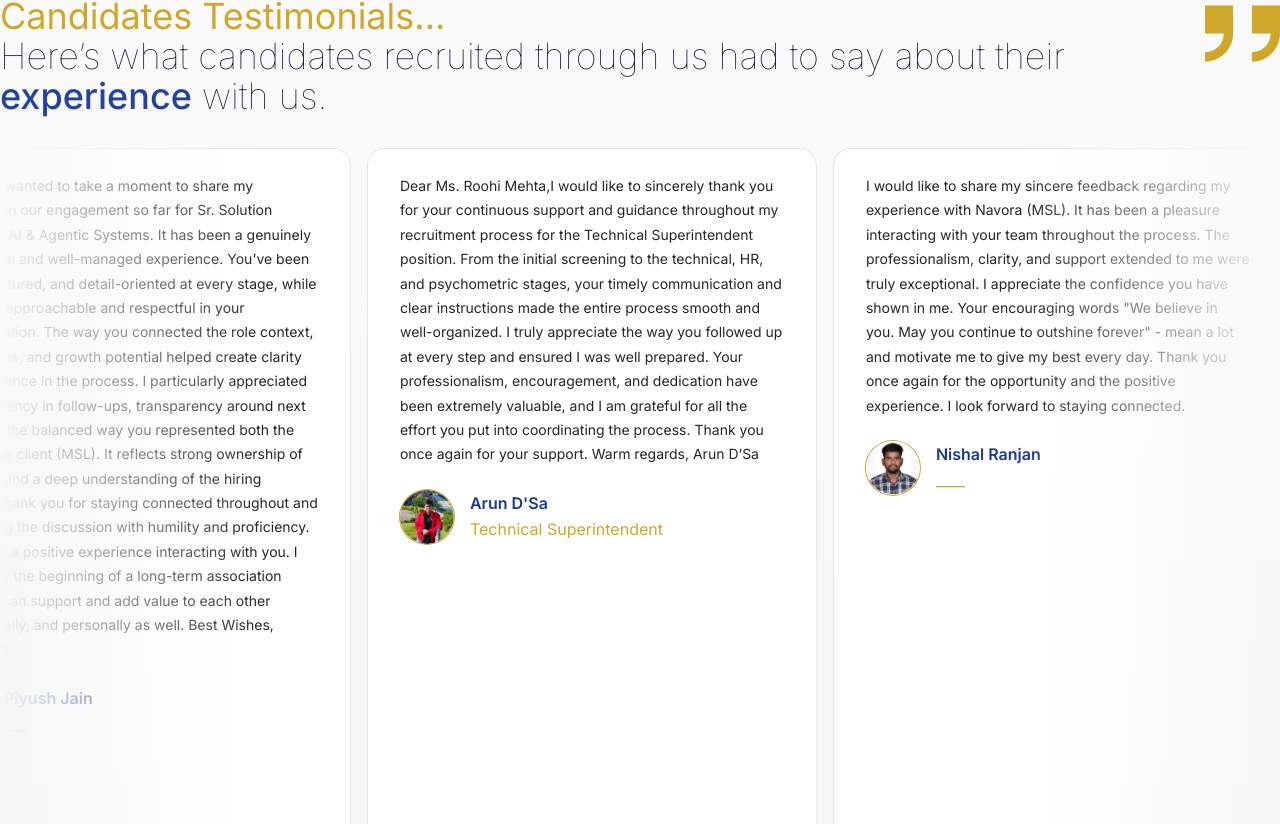
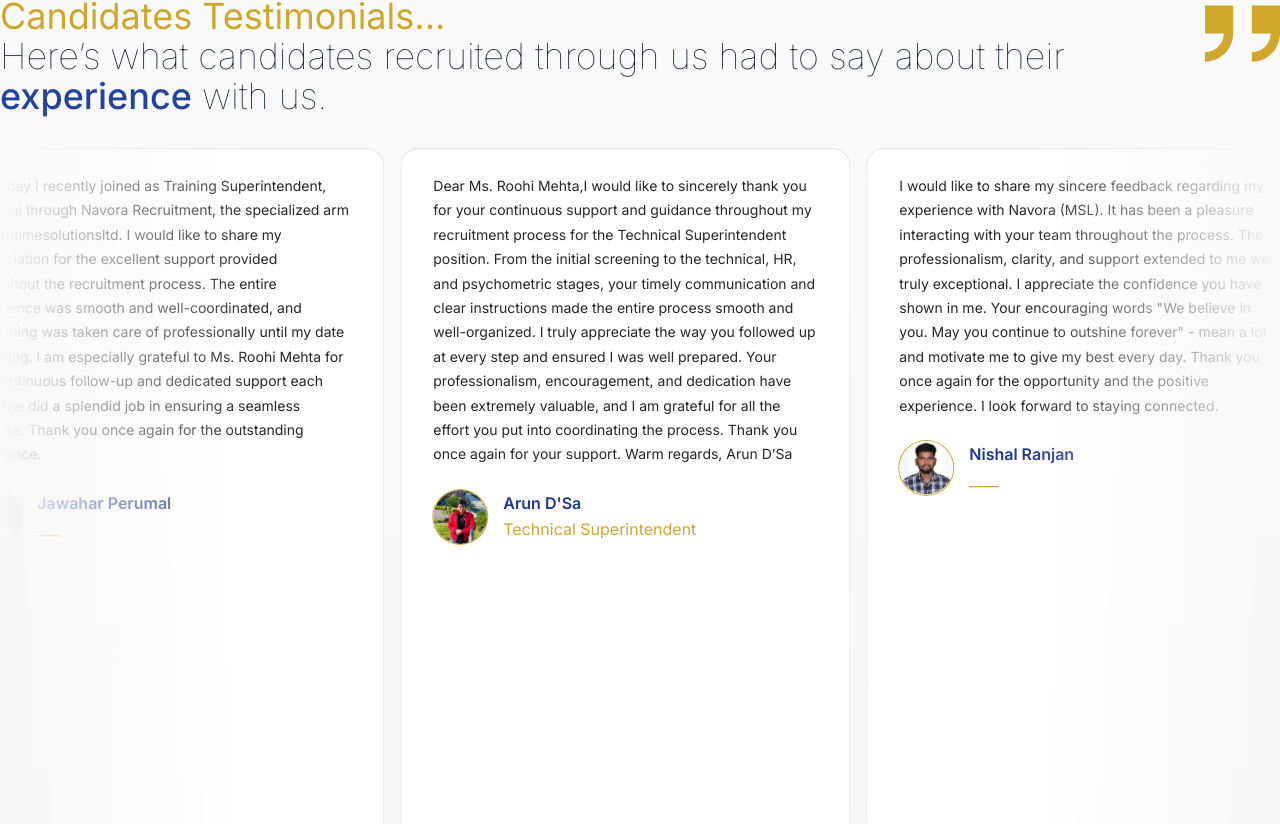
Before and after one commit to anand129-dev/MSL-Navora, a Next.js app in the folder client/: page / in a window 1280 px wide. Shown: the part 1296-2120 px from the top of the page. Built offline with nearby package versions, Linux system fonts and the light colour scheme; no server answers.

Commit message:
Candidate Testimonial

```diff
--- a/client/app/(public)/components/Testimonials.tsx
+++ b/client/app/(public)/components/Testimonials.tsx
@@ -177,6 +177,17 @@ Piyush Jain
     name: "Piyush Jain",
     title: "___",
     image: "/candidates/candidate.png",
+  },
+      {
+    quote: `Good day
+I recently joined as Training Superintendent, Chennai through  Navora Recruitment, the specialized arm of Maritimesolutionsltd.
+I would like to share my appreciation for the excellent support provided throughout the recruitment process. The entire experience was smooth and well-coordinated, and everything was taken care of professionally until my date of joining.
+I am especially grateful to Ms. Roohi Mehta for her continuous follow-up and dedicated support each day. She did a splendid job in ensuring a seamless process.
+Thank you once again for the outstanding assistance.
+`,
+    name: "Jawahar Perumal",
+    title: "___",
+    image: "/candidates/candidate.png",
   }
 
 ];
```
